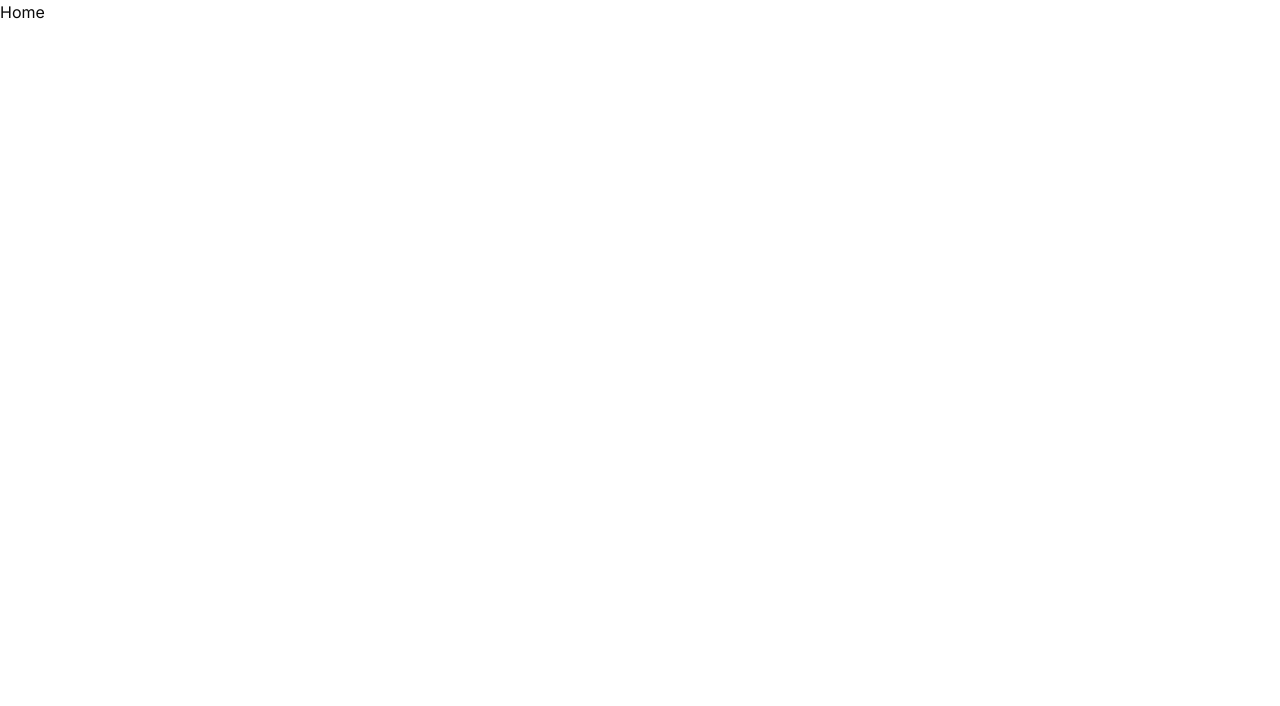
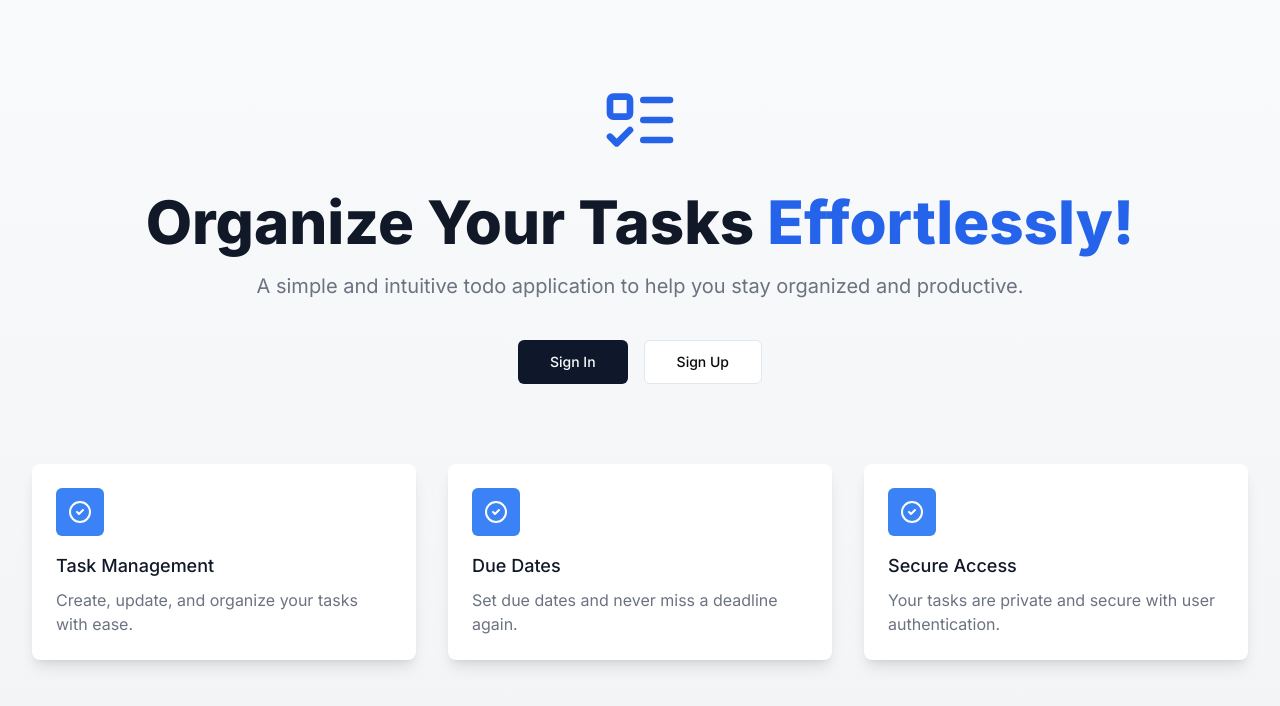
Before and after one commit to MenathNDGD/ToDo-Application-NextJS, a Next.js app: page / in a window 1280 px wide. Shown: the top 706 px of the page. Built offline with nearby package versions, Linux system fonts and the light colour scheme; no server answers.

Commit message:
Add authentication redirect and enhance home page layout

```diff
--- a/app/page.tsx
+++ b/app/page.tsx
@@ -1,7 +1,95 @@
+"use client";
+
+import { useSession } from "next-auth/react";
+import { useRouter } from "next/navigation";
+import { useEffect } from "react";
+import Link from "next/link";
+import { Button } from "@/components/ui/button";
+import { CheckCircle2, ListTodo } from "lucide-react";
+
 export default function Home() {
+  const { data: session, status } = useSession();
+  const router = useRouter();
+
+  useEffect(() => {
+    if (status === "authenticated") {
+      router.push("/dashboard");
+    }
+  }, [status, router]);
+
+  if (status === "loading") {
+    return (
+      <div className="min-h-screen flex items-center justify-center">
+        <div className="animate-spin rounded-full h-32 w-32 border-b-2 border-gray-900"></div>
+      </div>
+    );
+  }
+
   return (
-    <div>
-      <h1>Home</h1>
+    <div className="min-h-screen bg-gradient-to-b from-gray-50 to-gray-100">
+      <div className="max-w-7xl mx-auto px-4 sm:px-6 lg:px-8">
+        <div className="py-12 sm:py-20">
+          <div className="text-center">
+            <div className="flex justify-center mb-8">
+              <ListTodo className="h-20 w-20 text-blue-600" />
+            </div>
+            <h1 className="text-4xl font-extrabold text-gray-900 sm:text-5xl md:text-6xl">
+              Organize Your Tasks
+              <span className="text-blue-600"> Effortlessly!</span>
+            </h1>
+            <p className="mt-3 max-w-md mx-auto text-base text-gray-500 sm:text-lg md:mt-5 md:text-xl md:max-w-3xl">
+              A simple and intuitive todo application to help you stay organized
+              and productive.
+            </p>
+            <div className="mt-10 flex justify-center gap-4">
+              <Button asChild size="lg">
+                <Link href="/auth/signin">Sign In</Link>
+              </Button>
+              <Button asChild variant="outline" size="lg">
+                <Link href="/auth/signup">Sign Up</Link>
+              </Button>
+            </div>
+          </div>
+
+          <div className="mt-20">
+            <div className="grid grid-cols-1 gap-8 sm:grid-cols-2 lg:grid-cols-3">
+              <div className="bg-white rounded-lg shadow-lg p-6">
+                <div className="flex items-center justify-center h-12 w-12 rounded-md bg-blue-500 text-white mb-4">
+                  <CheckCircle2 className="h-6 w-6" />
+                </div>
+                <h3 className="text-lg font-medium text-gray-900">
+                  Task Management
+                </h3>
+                <p className="mt-2 text-base text-gray-500">
+                  Create, update, and organize your tasks with ease.
+                </p>
+              </div>
+
+              <div className="bg-white rounded-lg shadow-lg p-6">
+                <div className="flex items-center justify-center h-12 w-12 rounded-md bg-blue-500 text-white mb-4">
+                  <CheckCircle2 className="h-6 w-6" />
+                </div>
+                <h3 className="text-lg font-medium text-gray-900">Due Dates</h3>
+                <p className="mt-2 text-base text-gray-500">
+                  Set due dates and never miss a deadline again.
+                </p>
+              </div>
+
+              <div className="bg-white rounded-lg shadow-lg p-6">
+                <div className="flex items-center justify-center h-12 w-12 rounded-md bg-blue-500 text-white mb-4">
+                  <CheckCircle2 className="h-6 w-6" />
+                </div>
+                <h3 className="text-lg font-medium text-gray-900">
+                  Secure Access
+                </h3>
+                <p className="mt-2 text-base text-gray-500">
+                  Your tasks are private and secure with user authentication.
+                </p>
+              </div>
+            </div>
+          </div>
+        </div>
+      </div>
     </div>
   );
 }
```
